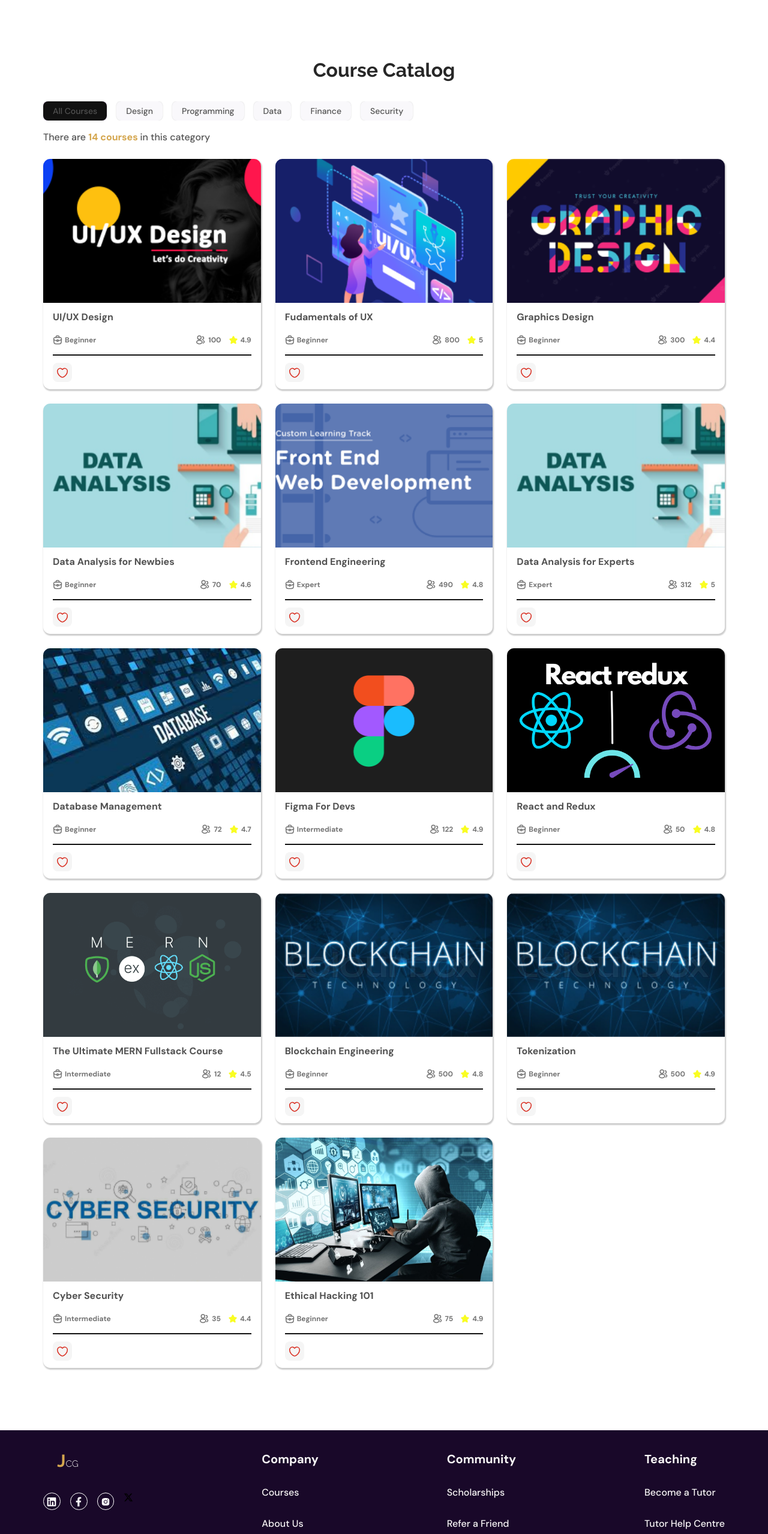
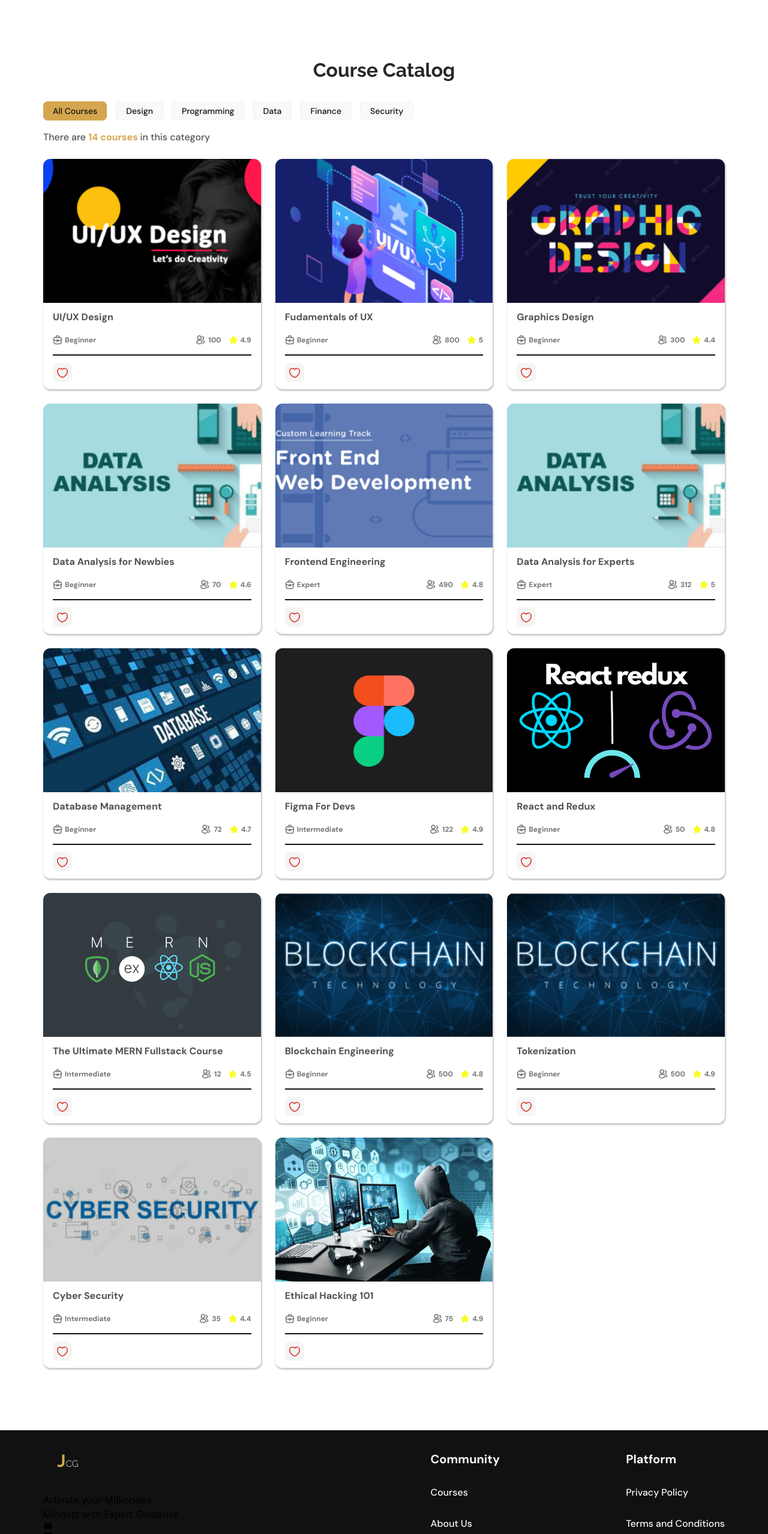
Before and after one commit to PranjaliChouhan/jamescryptoguru, a Next.js app: page /courses in a window 1280 px wide. Shown: the part 239-2797 px from the top of the page at 60% size. Built offline with nearby package versions, Linux system fonts and the light colour scheme.

Commit message:
first commit

```diff
--- a/src/components/Footer/Footer.tsx
+++ b/src/components/Footer/Footer.tsx
@@ -3,8 +3,50 @@
 import React, { FunctionComponent } from "react";
 import Link from "next/link";
 import { FooterStyles } from "@/styles/FooterStyles/Footer";
-import { Facebook, FooterLogo, Instagram, Linkedin } from "../Icons/Icons";
-import { FaXTwitter } from "react-icons/fa6";
+// import { Facebook, FooterLogo, Instagram, Linkedin } from "../Icons/Icons";
+// import { FaXTwitter } from "react-icons/fa6";
+import {
+    FaDiscord,
+    FaYoutube,
+    FaXTwitter,
+    FaInstagram,
+    FaPatreon,
+    FaTelegram,
+  } from "react-icons/fa6";
+
+  import { MdOutlineAlternateEmail } from "react-icons/md";
+import { FooterLogo } from "../Icons/Icons";
+
+  export const socialLinks = [
+    {
+      icon: FaDiscord,
+      link: "https://bit.ly/JamesCryptoGuruDiscord",
+    },
+    {
+      icon: FaYoutube,
+      link: "https://www.youtube.com/c/JamesCryptoGuru",
+    },
+    {
+      icon: FaXTwitter,
+      link: "https://twitter.com/jamyies",
+    },
+    {
+      icon: FaInstagram,
+      link: "https://instagram.com/jamescryptoguru?utm_medium=copy_link",
+    },
+    {
+      icon: FaPatreon,
+      link: "https://www.patreon.com/James_Crypto_Guru",
+    },
+    {
+      icon: MdOutlineAlternateEmail,
+      link: "mailto:contact@jamescryptoguru.com",
+    },
+    {
+      icon: FaTelegram,
+      link: "https://t.me/Jamescryptogurualerts",
+    },
+  ];
 
 const Footer: FunctionComponent = () => {
   return (
@@ -16,15 +58,43 @@
             <Link href={"/"}>
               <FooterLogo />
             </Link>
-            <div className="socials">
-              <Linkedin />
-              <Facebook />
-              <Instagram />
-              <FaXTwitter />
+            <div className="">
+            <p className="text-balance text-center  text-white text-lg lg:text-left">
+              Activate your Millionaire<br/>
+              Mindset with Expert Guidance
+            </p>
+            <div className=" flex flex-row text-white gap-2 mt-4">
+            {socialLinks.map((item, i) => (
+              <Link key={i} href={item.link}>
+                {<item.icon />}
+              </Link>
+            ))}
+</div>
+
             </div>
           </div>
           <div className="pane">
-            <h4>Company</h4>
+            {/* <h4>Company</h4> */}
+            {/* <div className="links">
+              <Link href={"/courses"}>
+                <FooterLinkStyle color="var(--off-white, #F9F7F7)" hovercolor="#fff">
+                  Courses
+                </FooterLinkStyle>
+              </Link>
+              <Link href={"/about"}>
+                <FooterLinkStyle color="var(--off-white, #F9F7F7)" hovercolor="#fff">
+                  About Us
+                </FooterLinkStyle>
+              </Link>
+              <Link href={"/contact"}>
+                <FooterLinkStyle color="var(--off-white, #F9F7F7)" hovercolor="#fff">
+                  Contact Us
+                </FooterLinkStyle>
+              </Link>
+            </div> */}
+          </div>
+          <div className="pane">
+            <h4>Community</h4>
             <div className="links">
               <Link href={"/courses"}>
                 <FooterLinkStyle color="var(--off-white, #F9F7F7)" hovercolor="#fff">
@@ -43,34 +113,24 @@
               </Link>
             </div>
           </div>
-          <div className="pane">
-            <h4>Community</h4>
-            <div className="links">
-              <Link href={"#"}>
-                <FooterLinkStyle color="var(--off-white, #F9F7F7)" hovercolor="#fff">
-                  Scholarships
-                </FooterLinkStyle>
-              </Link>
-              <Link href={"#"}>
-                <FooterLinkStyle color="var(--off-white, #F9F7F7)" hovercolor="#fff">
-                  Refer a Friend
-                </FooterLinkStyle>
-              </Link>
-              <Link href={"#"}>
-                <FooterLinkStyle color="var(--off-white, #F9F7F7)" hovercolor="#fff">
-                  Free Classes
-                </FooterLinkStyle>
-              </Link>
-            </div>
-          </div>
           <div className="pane m-b">
-            <h4>Teaching</h4>
-            <div className="links">
-              <Link href={"#"}>
+             <h4>Platform</h4>
+             <div className="links">
+              {/* <Link href={"#"}>
                 <FooterLinkStyle color="var(--off-white, #F9F7F7)" hovercolor="#fff">
                   Become a Tutor
                 </FooterLinkStyle>
-              </Link>
+              </Link> */}
+               <Link href={"#"}>
+              <FooterLinkStyle color="var(--off-white, #F9F7F7)" hovercolor="#fff">
+                Privacy Policy
+              </FooterLinkStyle>
+            </Link>
+            <Link href={"#"}>
+              <FooterLinkStyle color="var(--off-white, #F9F7F7)" hovercolor="#fff">
+                Terms and Conditions
+              </FooterLinkStyle>
+            </Link>
               <Link href={"#"}>
                 <FooterLinkStyle color="var(--off-white, #F9F7F7)" hovercolor="#fff">
                   Tutor Help Centre
@@ -82,7 +142,7 @@
         <div className="two">
           <p>jamescryptoguru All Rights Reserved</p>
           <div className="flat">
-            <Link href={"#"}>
+            {/* <Link href={"#"}>
               <FooterLinkStyle color="var(--off-white, #F9F7F7)" hovercolor="#fff">
                 Privacy Policy
               </FooterLinkStyle>
@@ -91,7 +151,7 @@
               <FooterLinkStyle color="var(--off-white, #F9F7F7)" hovercolor="#fff">
                 Terms and Conditions
               </FooterLinkStyle>
-            </Link>
+            </Link> */}
           </div>
         </div>
         </div>
@@ -101,3 +161,179 @@
 };
 
 export default Footer;
+// import Image from "next/image";
+// import Link from "next/link";
+// // import jcgLogo from "@/assets/icons/jcg-logo.svg";
+// import {
+//   FaDiscord,
+//   FaYoutube,
+//   FaXTwitter,
+//   FaInstagram,
+//   FaPatreon,
+//   FaTelegram,
+// } from "react-icons/fa6";
+// import { MdOutlineAlternateEmail } from "react-icons/md";
+// // import SubscribeForm from "./SubscribeForm";
+// import { IconType } from "react-icons";
+// import React from "react";
+
+// export const socialLinks = [
+//   {
+//     icon: FaDiscord,
+//     link: "https://bit.ly/JamesCryptoGuruDiscord",
+//   },
+//   {
+//     icon: FaYoutube,
+//     link: "https://www.youtube.com/c/JamesCryptoGuru",
+//   },
+//   {
+//     icon: FaXTwitter,
+//     link: "https://twitter.com/jamyies",
+//   },
+//   {
+//     icon: FaInstagram,
+//     link: "https://instagram.com/jamescryptoguru?utm_medium=copy_link",
+//   },
+//   {
+//     icon: FaPatreon,
+//     link: "https://www.patreon.com/James_Crypto_Guru",
+//   },
+//   {
+//     icon: MdOutlineAlternateEmail,
+//     link: "mailto:contact@jamescryptoguru.com",
+//   },
+//   {
+//     icon: FaTelegram,
+//     link: "https://t.me/Jamescryptogurualerts",
+//   },
+// ];
+
+// const footerLinks = [
+//   [
+//     {
+//       title: "About James",
+//       link: "#about-james",
+//     },
+//     {
+//       title: "Testimonials",
+//       link: "#testimonials",
+//     },
+//     {
+//       title: "Pricing",
+//       link: "#pricing",
+//     },
+//     {
+//       title: "Trailer",
+//       link: "#trailer",
+//     },
+//     {
+//       title: "Topics",
+//       link: "#topics",
+//     },
+//   ],
+//   [
+//     {
+//       title: "Main Page",
+//       link: "https://jamescryptoguru.com",
+//     },
+//     {
+//       title: "FAQ",
+//       link: "#faq",
+//     },
+//     {
+//       title: "Privacy Policy",
+//       link: "#",
+//     },
+//     {
+//       title: "Terms and Conditions",
+//       link: "#",
+//     },
+//     {
+//       title: "Disclaimer",
+//       link: "#",
+//     },
+//   ],
+// ];
+
+// const Footer = () => {
+//   return (
+//     <footer className="mx-auto w-11/12 max-w-screen-2xl bg-primary text-black">
+//       <div className="pb-14 pt-28">
+//         <div className="flex flex-col items-center justify-center  gap-10 pb-10 lg:flex-row lg:items-stretch lg:justify-between lg:pb-32">
+//           <div className="flex max-w-sm flex-col items-center justify-between gap-4 pb-8 lg:max-w-64 lg:items-start lg:justify-normal">
+//             {/* <Image src={jcgLogo} alt="JCG logo" /> */}
+
+//             <p className="text-balance text-center text-lg lg:text-left">
+//               Activate your Millionaire Mindset with Expert Guidance
+//             </p>
+//           </div>
+
+//           <div className="space-y-5 ">
+//             <h6 className="yellow-gradient-text text-center text-lg font-bold lg:text-left">
+//               Navigation
+//             </h6>
+//             <ul className="flex max-w-sm flex-row flex-wrap justify-center gap-4 font-medium text-footer lg:max-w-full lg:flex-col">
+//               {footerLinks[0].map((item, i) => (
+//                 <Link key={i} href={item.link}>
+//                   {item.title}
+//                 </Link>
+//               ))}
+//             </ul>
+//           </div>
+//           <div className="space-y-5">
+//             <h6 className="yellow-gradient-text text-center text-lg font-bold lg:text-left">
+//               For you
+//             </h6>
+//             <ul className="flex max-w-sm flex-row flex-wrap justify-center gap-4 font-medium text-footer lg:max-w-full lg:flex-col">
+//               {footerLinks[1].map((item, i) => (
+//                 <Link key={i} href={item.link}>
+//                   {item.title}
+//                 </Link>
+//               ))}
+//             </ul>
+//           </div>
+
+//           <div className="max-w-xl lg:max-w-2xl ">
+//             <div className="flex h-full flex-col justify-between ">
+//               <div className=" flex flex-col justify-center gap-5 pt-8 lg:pt-0">
+//                 <h6 className="yellow-gradient-text text-center text-lg font-bold lg:text-left">
+//                   Subscribe to newsletters
+//                 </h6>
+
+//                 {/* <SubscribeForm /> */}
+
+//                 <p className="text-sm text-footer">
+//                   or via email:{" "}
+//                   <Link
+//                     href="mailto:contact@jamescryptoguru.com"
+//                     className="text-secondary"
+//                   >
+//                     contact@jamescryptoguru.com
+//                   </Link>
+//                 </p>
+//               </div>
+//               <div className="flex justify-center gap-5 pt-10 text-2xl text-white/50 md:justify-normal lg:pt-0">
+//                 {socialLinks.map((item, i) => (
+//                   <Link key={i} rel="noopener noreferrer" href={item.link}>
+//                     {<item.icon />}
+//                   </Link>
+//                 ))}
+//               </div>
+//             </div>
+//           </div>
+//         </div>
+
+//         <div className="h-px w-full bg-footer opacity-50" />
+
+//         <div className="py-16 text-center lg:pb-0">
+//           <p className="text-sm font-medium text-secondary">
+//             &copy; {new Date().getFullYear()} James Crypto Guru. All rights
+//             reserved.
+//           </p>
+//         </div>
+//       </div>
+//     </footer>
+//   );
+// };
+
+// export default Footer;
--- a/src/components/HomepageComp/Cta.tsx
+++ b/src/components/HomepageComp/Cta.tsx
@@ -17,7 +17,7 @@
             <div className="pad">
               <Link href={"/courses"}>
                 <div className="a">
-                  <LinkStyle color="#fff" hovercolor="#fff">
+                  <LinkStyle color="#fff" >
                     View all Courses
                   </LinkStyle>
                 </div>
--- a/src/components/Payments/Payments.tsx
+++ b/src/components/Payments/Payments.tsx
@@ -106,16 +106,6 @@
       $isSelected: true,
       price: course?.dollarPrice,
       isInstallmental: false,
-    },
-    {
-      name: "Installments",
-      $isSelected: false,
-      price: course?.dollarPrice,
-      isInstallmental: true,
-      installmentsDuration: course?.duration,
-      installmentalPrice: course
-        ? Math.round((course.dollarPrice * 100) / course.duration) / 100
-        : undefined,
     },
   ];
   const [plansState, setPlansState] = useState(plans);
@@ -646,7 +636,7 @@
                               /month
                             </h4>
                             <div className="section-name">
-                              approx ${plan.installmentalPrice}/month
+                              {/* approx ${plan.installmentalPrice}/month */}
                             </div>
                           </>
                         )}
@@ -657,9 +647,9 @@
                               &#8358;
                               {convertToNaira(plan.price).toLocaleString()}
                             </h4>
-                            <div className="section-name">
+                            {/* <div className="section-name">
                               approx ${plan.price}
-                            </div>
+                            </div> */}
                           </>
                         )}
                       </div>
@@ -776,7 +766,7 @@
           {isInstallmental && installmentalPrice && (
             <XtraSmall>approx ${installmentalPrice}/month</XtraSmall>
           )}
-          {!isInstallmental && <XtraSmall>approx ${price}</XtraSmall>}
+          {!isInstallmental && <XtraSmall> $45</XtraSmall>}
         </div>
       </div>
     </PlanStyles>
--- a/src/styles/AboutpageStyles/Aboutpage.tsx
+++ b/src/styles/AboutpageStyles/Aboutpage.tsx
@@ -139,7 +139,7 @@
     gap: 0.75rem;
   }
   .a:hover {
-    background: var(--purple-100, #111);
+    background: var(--purple-100,  #D4A64E);
   }
   @media screen and (max-width: 490px) {
     svg {
--- a/src/styles/ButtonStyles/ButtonGroup.tsx
+++ b/src/styles/ButtonStyles/ButtonGroup.tsx
@@ -24,7 +24,7 @@
   ${(props) =>
     props.$isSelected &&
     css`
-      background: var(--purple-100, #111);
+      background: var(--purple-100, #D4A64E);
       box-shadow: 0px 0px 2px 0px rgba(125, 38, 205, 0.3);
     `}
   display: flex;
@@ -32,13 +32,13 @@
   justify-content: center;
   width: fit-content;
   align-items: center;
-  color: var(--grey-500, #525252);
+  color: var(--grey-500, #111);
   font-size: 0.875rem;
   font-family: DM Sans;
   white-space: nowrap;
   line-height: 1.5rem;
   &:hover {
-    background: var(--purple-100, #111);
+    background: var(--purple-100, #D4A64E);
     box-shadow: 0px 0px 2px 1px rgba(125, 38, 205, 0.3);
   }
 `;
--- a/src/styles/ContactpageStyles/Contact.tsx
+++ b/src/styles/ContactpageStyles/Contact.tsx
@@ -180,6 +180,7 @@
 export const ReachoutStyles = styled.div`
   margin-top: 1rem;
   .contacts {
+
     margin-top: 2.5rem;
     display: flex;
     flex-direction: column;
--- a/src/styles/FooterStyles/Footer.tsx
+++ b/src/styles/FooterStyles/Footer.tsx
@@ -8,7 +8,7 @@
     gap: 1.5rem;
     flex-direction: column;
   }
-  background: var(--purple-1000, #190829);
+  background: var(--purple-1000, #111);
   .icons {
     display: flex;
     flex-direction: column;
--- a/src/styles/HomepageStyles/Homepage.tsx
+++ b/src/styles/HomepageStyles/Homepage.tsx
@@ -292,12 +292,9 @@
     align-items: center;
     border-radius: 8px;
     background: var(--purple, #D4A64E);
-    box-shadow: 0px 4px 8px 0px rgba(125, 38, 205, 0.3);
     width: 100%;
   }
-  .a:hover {
-    background: var(--purple-600, #6820ab);
-  }
+
   @media screen and (min-width: 490px) and (max-width: 690px) {
     .cta {
       gap: 0;
--- a/src/styles/IconsStyles/icons.tsx
+++ b/src/styles/IconsStyles/icons.tsx
@@ -79,7 +79,7 @@
   justify-content: center;
   align-items: center;
   border-radius: 4rem;
-  background: var(--purple-100, #111);
+  background: var(--purple-100,  #D4A64E);
 `;
 
 export const LogoStyle = styled.div`
--- a/src/styles/LinkStyles/Link.tsx
+++ b/src/styles/LinkStyles/Link.tsx
@@ -41,10 +41,10 @@
   font-weight: 600;
   line-height: 1.5rem;
   width: fit-content;
-  &:hover {
-    color: #fff;
+   &:hover {
+
     text: #111;
-  }
+   }
   ${(props) =>
     props.hovercolor &&
     css`
```
Also changed, not shown: src/pages/chatroom.tsx (+4 -4 lines).
